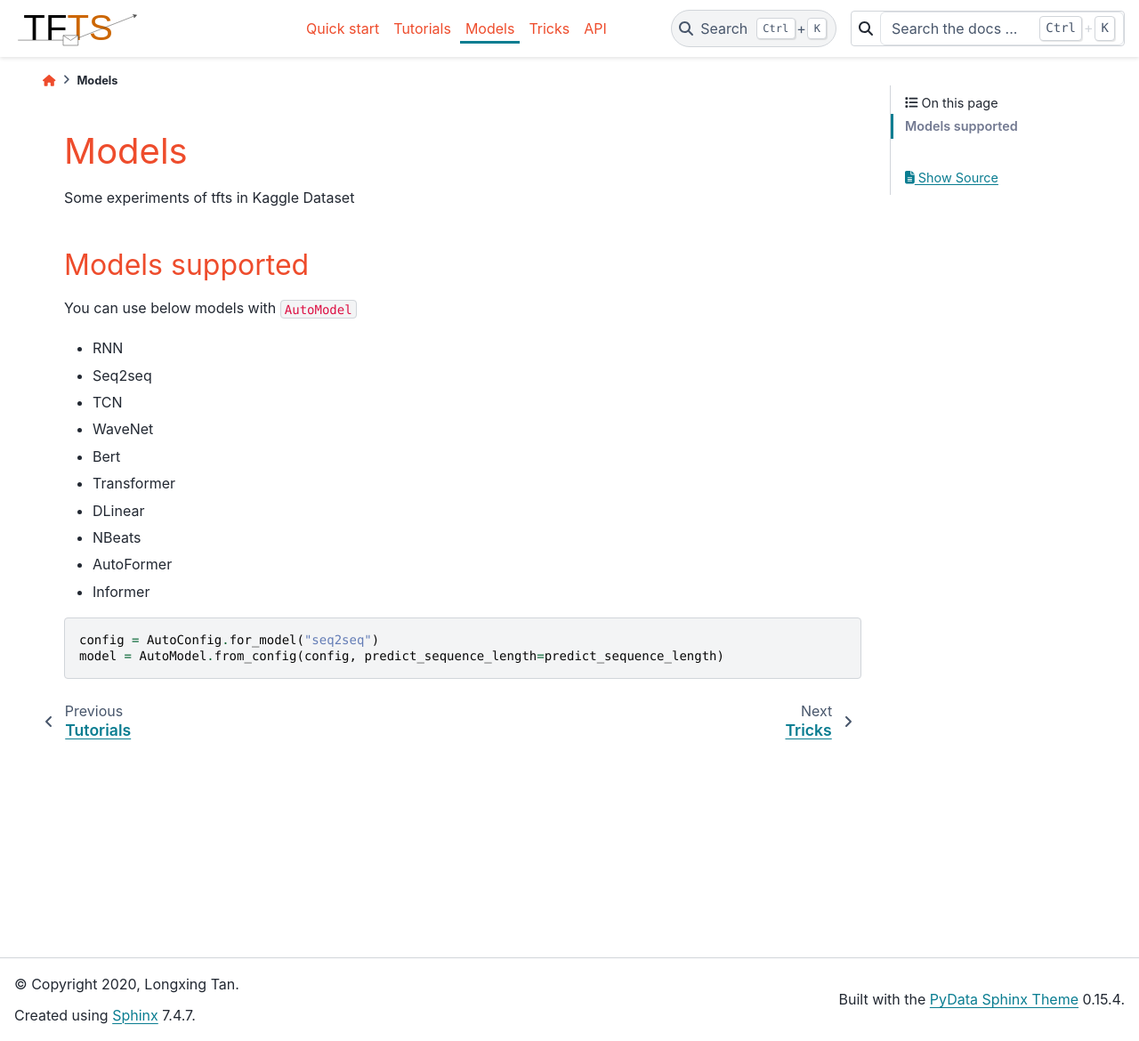
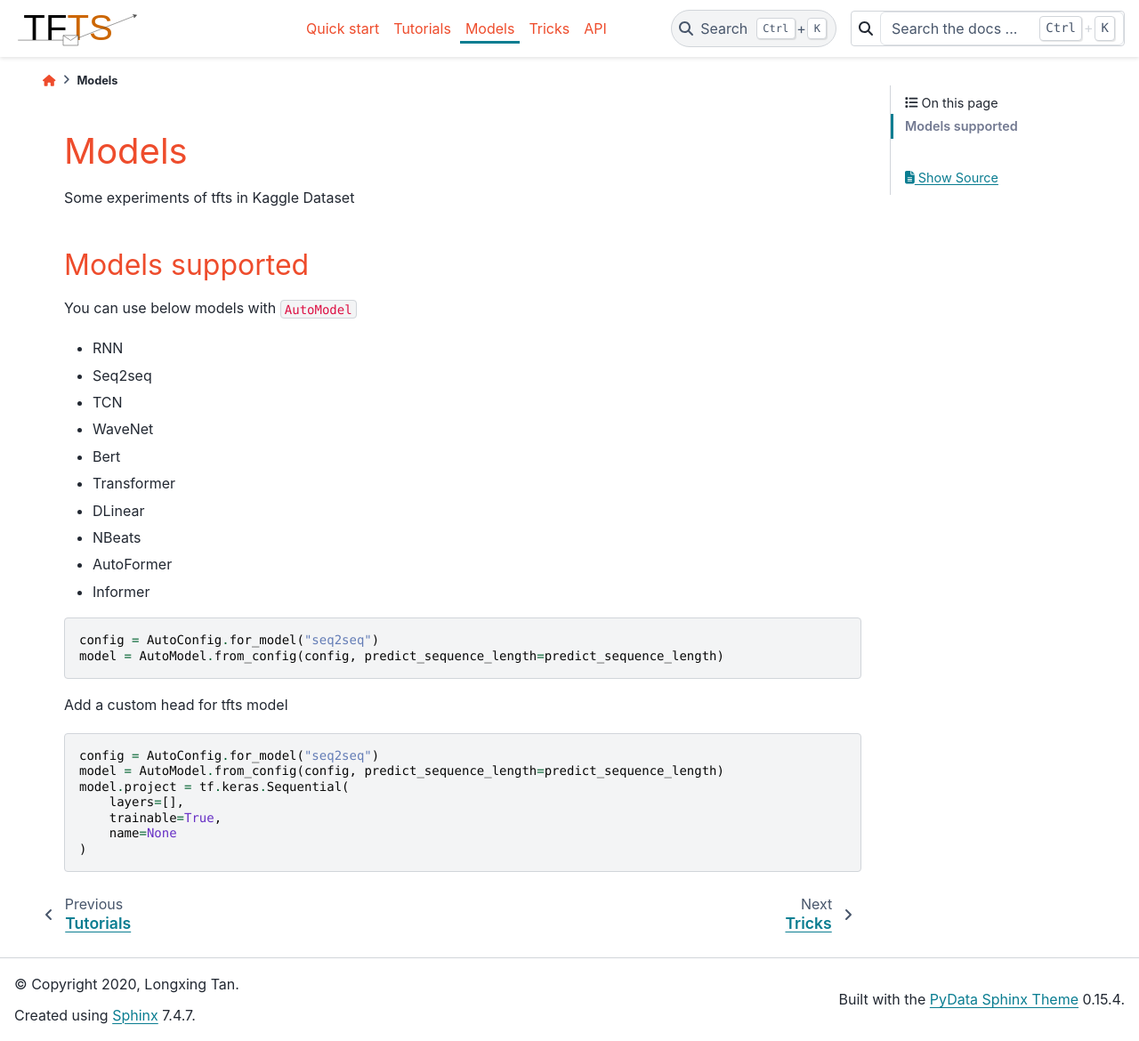
Before and after one commit to LongxingTan/Time-series-prediction, a Sphinx documentation site: the page built from docs/source/models.rst, in a window 1280 px wide and 1170 px high. Shown: the whole window at 89% size. Built offline with Sphinx 7.4.7 and the PyData theme 0.15.4, drawn with Linux system fonts in a browser that asks for light colours.

Commit message:
tiny change

```diff
--- a/docs/source/models.rst
+++ b/docs/source/models.rst
@@ -28,3 +28,16 @@ You can use below models with ``AutoModel``
 
     config = AutoConfig.for_model("seq2seq")
     model = AutoModel.from_config(config, predict_sequence_length=predict_sequence_length)
+
+
+Add a custom head for tfts model
+
+.. code-block:: python
+
+    config = AutoConfig.for_model("seq2seq")
+    model = AutoModel.from_config(config, predict_sequence_length=predict_sequence_length)
+    model.project = tf.keras.Sequential(
+        layers=[],
+        trainable=True,
+        name=None
+    )
```
Also changed, not shown: 2 other files.
